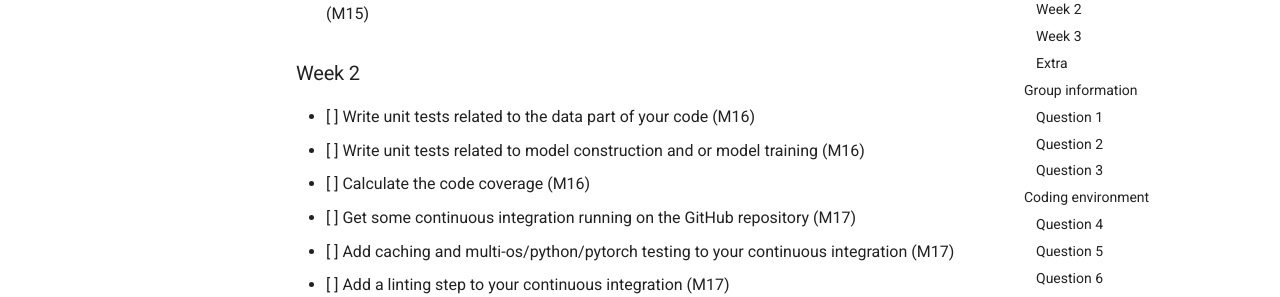
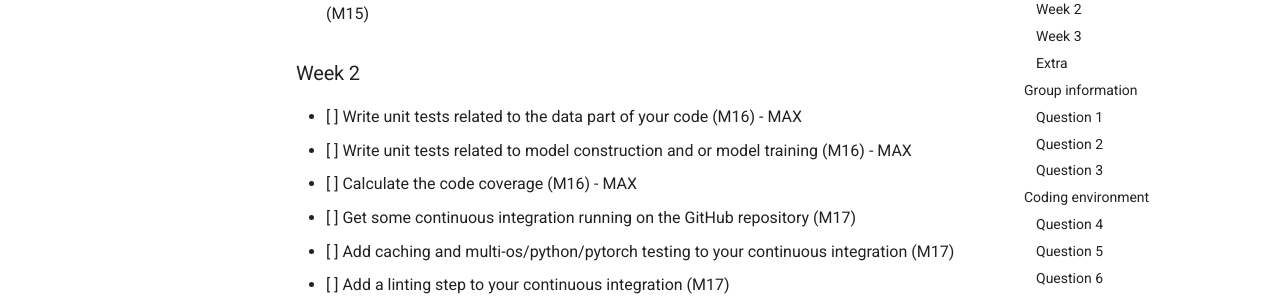
Before and after one commit to elena-iri/ARGinator, an MkDocs documentation site: the page built from docs/source/checklist.md, in a window 1280 px wide and 900 px high, scrolled down 2062 px. Shown: the part 153-450 px from the top of the window. Built offline with MkDocs 1.6.1 and Material for MkDocs 9.7.7, drawn with Linux system fonts in a browser that asks for light colours.

Commit message:
Update checklist.md

```diff
--- a/docs/source/checklist.md
+++ b/docs/source/checklist.md
@@ -76,9 +76,9 @@ will check the repositories and the code to verify your answers.
 
 ### Week 2
 
-* [ ] Write unit tests related to the data part of your code (M16)
-* [ ] Write unit tests related to model construction and or model training (M16)
-* [ ] Calculate the code coverage (M16)
+* [ ] Write unit tests related to the data part of your code (M16) - MAX
+* [ ] Write unit tests related to model construction and or model training (M16) - MAX
+* [ ] Calculate the code coverage (M16) - MAX
 * [ ] Get some continuous integration running on the GitHub repository (M17)
 * [ ] Add caching and multi-os/python/pytorch testing to your continuous integration (M17)
 * [ ] Add a linting step to your continuous integration (M17)
```
